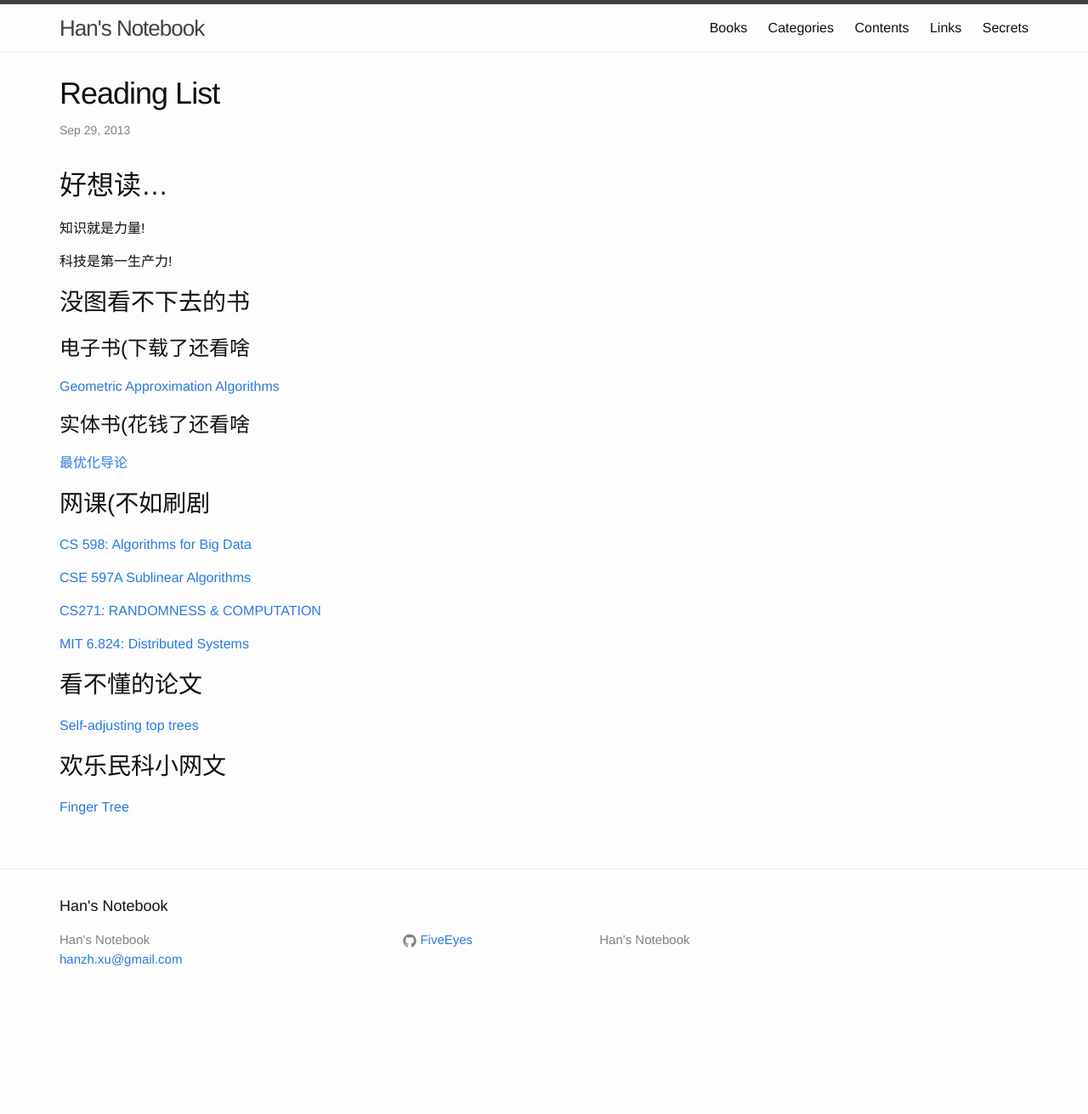
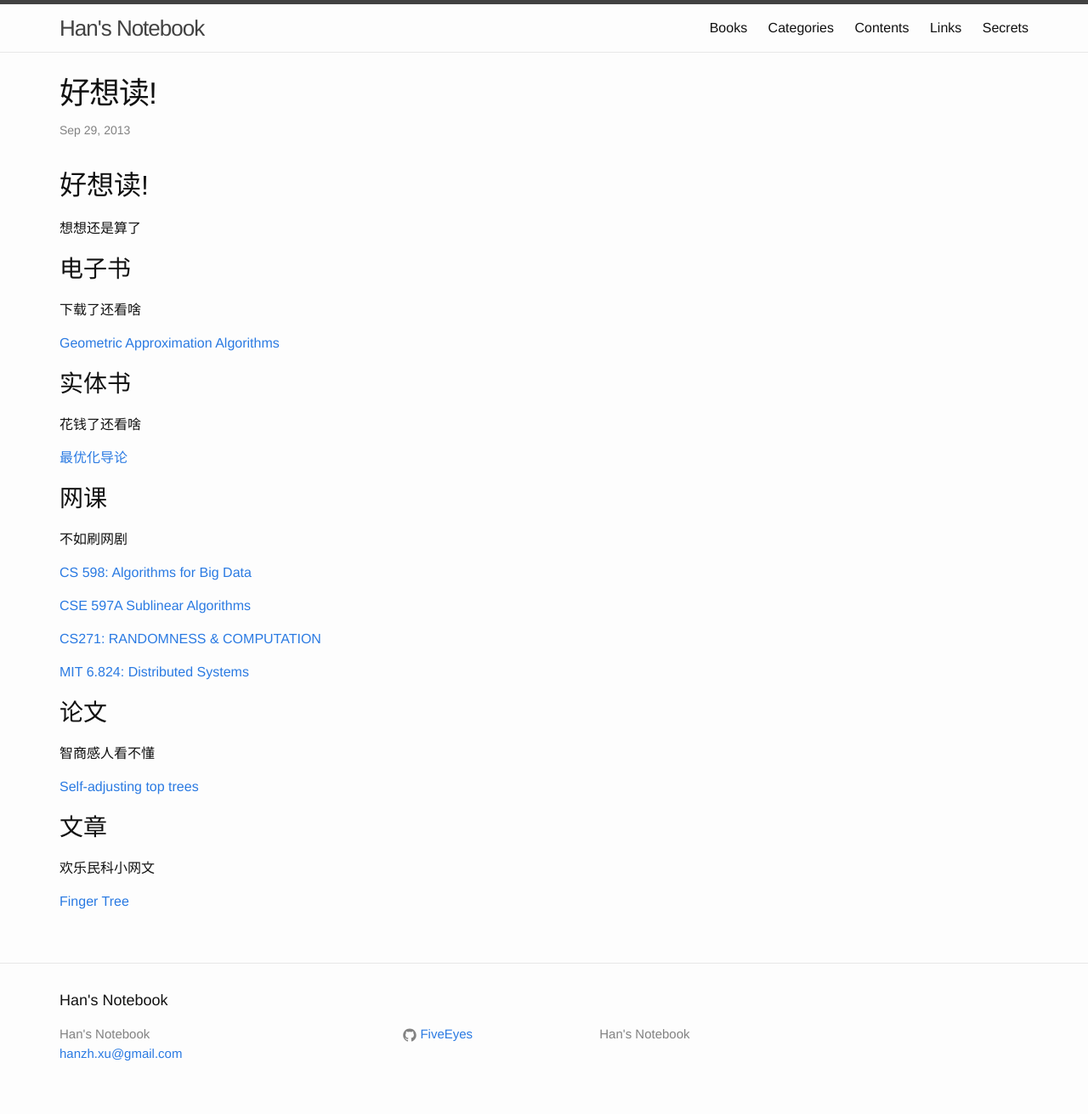
Before and after one commit to FiveEyes/FiveEyes.github.io, a Jekyll site: the page built from _posts/readinglist/2013-09-29-reading-list.md, in a window 1280 px wide. Shown: the whole page at 85% size. Built offline with Jekyll 4.4.1, drawn with Linux system fonts in a browser that asks for light colours; before the commit the page ends 1200 px from its top, so only the background shows below that.

Commit message:
Update 2013-09-29-reading-list.md

```diff
--- a/_posts/readinglist/2013-09-29-reading-list.md
+++ b/_posts/readinglist/2013-09-29-reading-list.md
@@ -1,29 +1,31 @@
 ---
 layout: post
-title: "Reading List"
+title: "好想读!"
 date: 2013-09-29 00:00:00
 categories: Zzz
 tags: secret
 ---
 
-# 好想读...
+# 好想读!
 
-知识就是力量!
+想想还是算了
 
-科技是第一生产力!
+## 电子书
 
-## 没图看不下去的书
-
-### 电子书(下载了还看啥
+下载了还看啥
 
 [Geometric Approximation Algorithms](http://citeseerx.ist.psu.edu/viewdoc/download?doi=10.1.1.110.9927&rep=rep1&type=pdf)
 
-### 实体书(花钱了还看啥
+## 实体书
+
+花钱了还看啥
 
 [最优化导论](https://book.douban.com/subject/26732914/)
 
 
-## 网课(不如刷剧
+## 网课
+
+不如刷网剧
 
 [CS 598: Algorithms for Big Data](https://courses.engr.illinois.edu/cs598csc/fa2014/)
 
@@ -34,11 +36,15 @@ tags: secret
 [MIT 6.824: Distributed Systems](https://pdos.csail.mit.edu/6.824/)
 
 
-## 看不懂的论文
+## 论文
+
+智商感人看不懂
 
 [Self-adjusting top trees](http://www.cs.princeton.edu/~rwerneck/papers/TW05-self-adjusting-top-tree.pdf)
 
 
-## 欢乐民科小网文
+## 文章
+
+欢乐民科小网文
 
 [Finger Tree](https://hackage.haskell.org/package/fingertree-0.1.1.0/docs/Data-FingerTree.html)
```
